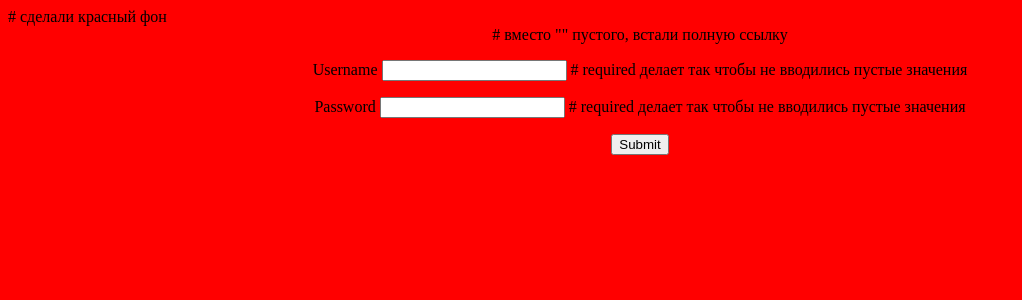
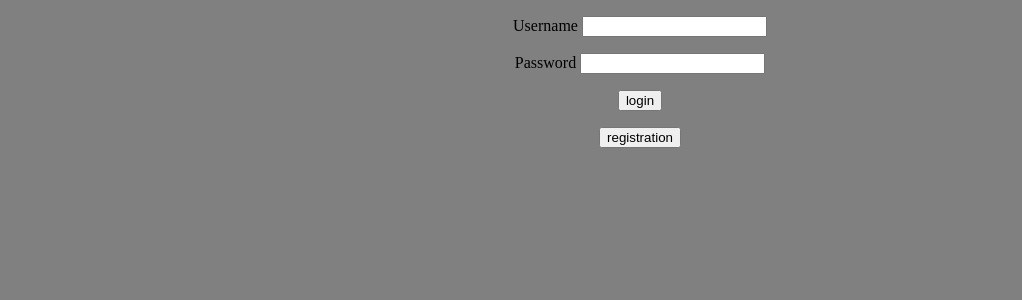
Before and after one commit to AnastasiaKlochkova/project1, a Flask app: page /login/ in a window 1280 px wide. Shown: the top 300 px of the page, without its empty margins (0-1022 px from the left). Run offline with Flask 2, Linux system fonts and the light colour scheme; some libraries are stand-ins or nearby versions.

Commit message:
web service

```diff
--- a/web_service/app.py
+++ b/web_service/app.py
@@ -1,4 +1,6 @@
-from flask import Flask, render_template, request
+from typing import Optional
+
+from flask import Flask, render_template, request, redirect
 import psycopg2
 
 app = Flask(__name__)
@@ -11,19 +13,100 @@ conn = psycopg2.connect(database="service",
 cursor = conn.cursor()
 
 
-@app.route('/login/', methods=['GET'])
-def index():
-    return render_template('login.html')
+@app.route('/login/', methods=['POST', 'GET'])
+def login():
+    if request.method == 'POST':
+        if request.form.get("login"):
+            username = request.form.get('username')  # запрос к данным формы
+            password = request.form.get('password')
+            cursor.execute("SELECT * FROM service.users WHERE login=%s AND password=%s", (str(username), str(password)))
+            records = list(cursor.fetchall())
+            print(records)
+            if records:
+                return render_template('account.html', full_name=records[0][1])
+            else:
+                return render_template('error.html')
+        elif request.form.get("registration"):
+            return redirect("/registration/")
+    else:
+        return render_template('login.html')
 
 
-@app.route('/login/', methods=['POST'])
-def login():
-    username = request.form.get('username')  # запрос к данным формы
-    password = request.form.get('password')
-    cursor.execute("SELECT * FROM service.users WHERE login=%s AND password=%s", (str(username), str(password)))
-    records = list(cursor.fetchall()) # грубо говроя "список" ввседенных данных
-    cursor.close() #закрыли соnnet
-    if records:  # если находит значания
-        return render_template('account.html', full_name=records[0][1])
-    else: # если не нашел данные в базе данных
-        return render_template('error.html') # открывает файл error
+@app.route('/registration/', methods=['POST', 'GET'])
+def reg():
+    if request.method == 'POST':
+        name = request.form.get('name')
+        login_user = request.form.get('login')
+        password = request.form.get('password')
+        cursor.execute(f"SELECT * FROM service.users WHERE login='{str(login_user)}'")
+        account = list(cursor.fetchall())
+        if not account:
+            cursor.execute('INSERT INTO service.users (full_name, login, password) VALUES (%s, %s, %s);',
+                           (str(name), str(login_user), str(password)))
+            conn.commit()
+
+            return redirect('/login/')
+        else:
+            return render_template('error_registration.html')
+    else:
+        return render_template('registration.html')
+
+
+# redirect - меняет URL (одну ссылку на другую)
+
+# @app.route('/login/', methods=['POST', 'GET'])
+# def login():
+#     if request.method == 'POST':
+#         if request.form.get("login"):
+#             username = request.form.get('username')  # запрос к данным формы
+#             password = request.form.get('password')
+#             cursor.execute("SELECT * FROM service.users WHERE login=%s AND password=%s", (str(username), str(password)))
+#             records = list(cursor.fetchall())
+#
+#             cursor.close()
+#             if records:
+#                 return render_template('account.html', full_name=records[0][1])
+#             else:
+#                 return render_template('error.html')
+#         elif request.form.get("registration"):
+#             return redirect("/registration/")
+#
+#     return render_template('login.html')
+
+#
+
+# redirect - меняет URL (одну ссылку на другую)
+
+# @app.route('/login/', methods=['POST', 'GET'])
+# def login():
+#     if request.method == 'POST':
+#         if request.form.get("login"):
+#             username = request.form.get('username')  # запрос к данным формы
+#             password = request.form.get('password')
+#             cursor.execute("SELECT * FROM service.users WHERE login=%s AND password=%s", (str(username), str(password)))
+#             records = list(cursor.fetchall())
+#
+#             cursor.close()
+#             if records:
+#                 return render_template('account.html', full_name=records[0][1])
+#             else:
+#                 return render_template('error.html')
+#         elif request.form.get("registration"):
+#             return redirect("/registration/")
+#
+#     return render_template('login.html')
+
+# @app.route('/registration/', methods=['POST', 'GET'])
+# def reg():
+#     if request.method == 'POST':
+#         name = request.form.get('name')
+#         login = request.form.get('login')
+#         password = request.form.get('password')
+#
+#         cursor.execute('INSERT INTO service.users (full_name, login, password) VALUES (%s, %s, %s);',
+#                        (str(name), str(login), str(password)))
+#         conn.commit()
+#
+#         return redirect('/login/')
+#
+#     return render_template('registration.html')
--- a/web_service/templates/error.html
+++ b/web_service/templates/error.html
@@ -3,9 +3,9 @@
 <head>
     <meta charset="UTF-8">
     <title>Title</title>
-    <h1>Такого пользователя не существует!</h1> # добавили только эту строчку, остальное было изначально с созданием файла
 </head>
 <body>
 
+    <h1>Такого пользователя не существует!</h1>
 </body>
 </html>
--- a/web_service/templates/login.html
+++ b/web_service/templates/login.html
@@ -4,20 +4,23 @@
     <meta charset="UTF-8">
     <title>Login</title>
 </head>
-<body style="background-color: red"> # сделали красный фон
+<body style="background-color: gray">
 <center>
-    <form action="http://127.0.0.1:5000/login/" method="post"> # вместо "" пустого, встали полную ссылку
+    <form action="http://127.0.0.1:5000/login/" method="post">
         <p>
             <label for="username">Username</label>
-            <input type="text" name="username" required> # required делает так чтобы не вводились пустые значения
+            <input type="text" name="username" required>
         </p>
         <p>
             <label for="password">Password</label>
-            <input type="password" name="password" required> # required делает так чтобы не вводились пустые значения
+            <input type="password" name="password" required>
         </p>
         <p>
-            <input type="submit">
+            <input type="submit" value="login" name="login">
         </p>
+    </form>
+    <form action="http://127.0.0.1:5000/login/" method="post">
+        <input type="submit" value="registration" name="registration">
     </form>
 </center>
 </body>
```
Also changed, not shown: web_service/templates/error_registration.html (added, +11 -0 lines), web_service/templates/registration.html (added, +27 -0 lines).
